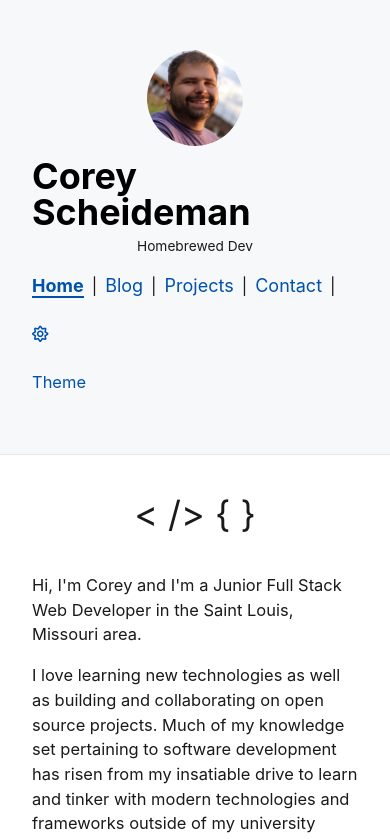
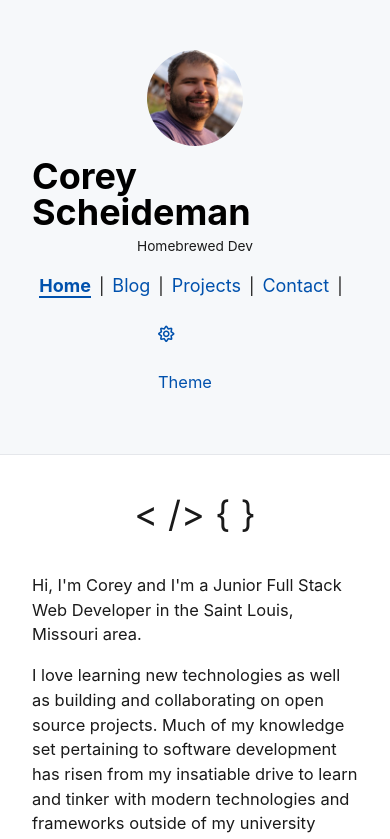
Before and after one commit to corscheid/corscheid.dev, a Next.js app: page / in a window 390 px wide. Shown: the top 839 px of the page. Built offline with nearby package versions, Linux system fonts and the light colour scheme.

Commit message:
Center Navigation on mobile

```diff
--- a/components/Navigation.module.css
+++ b/components/Navigation.module.css
@@ -2,6 +2,15 @@
   display: flex;
   flex-flow: row wrap;
   line-height: 3rem;
+  justify-content: flex-start;
+  align-items: center;
+}
+
+@media (max-width: 600px) {
+  .nav {
+    justify-content: center;
+    align-items: center;
+  }
 }
 
 .divider {
```
